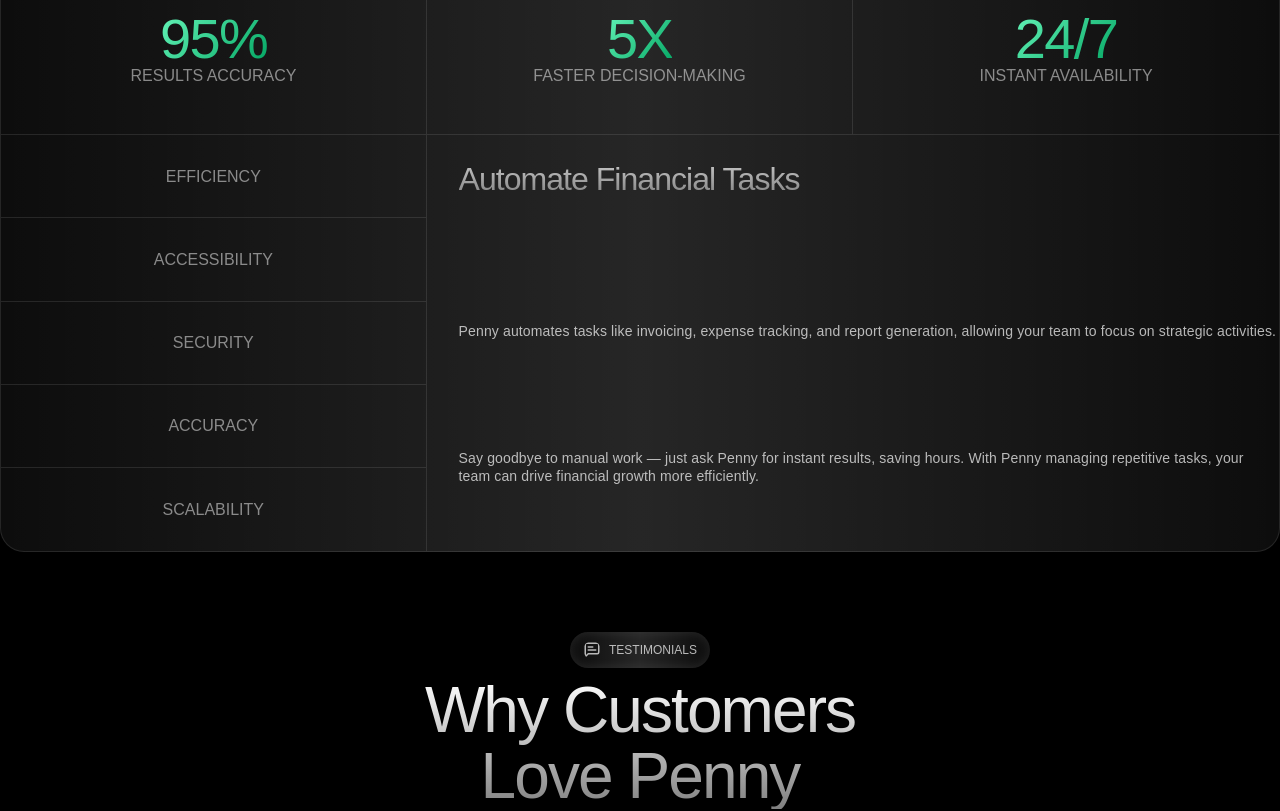
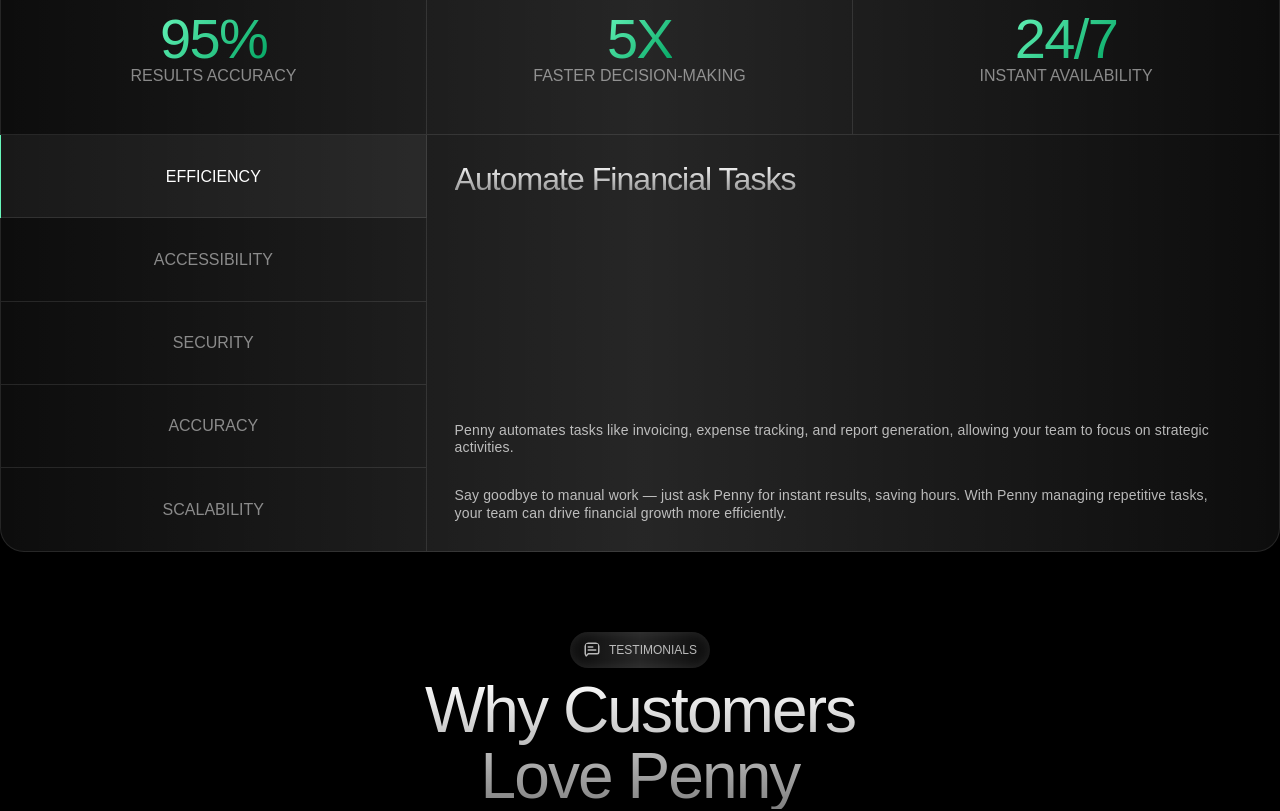
Before and after one commit to DiyorMr/izi, a React (Vite) app: page / in a window 1280 px wide. Shown: the part 4960-5771 px from the top of the page. Built offline with nearby package versions, Linux system fonts and the light colour scheme.

Commit message:
Fix: Home page all bugs fixes

```diff
--- a/src/components/Benefit/Benefit.scss
+++ b/src/components/Benefit/Benefit.scss
@@ -44,7 +44,6 @@
 
 .benefits-menu {
     display: flex;
-    gap: 32px;
     width: 100%;
 
     .menu-list {
@@ -67,6 +66,7 @@
             display: flex;
             align-items: center;
             justify-content: center;
+            cursor: pointer;
 
             &.active,
             &:hover {
@@ -84,6 +84,10 @@
     .menu-content {
         width: calc(66.6% - 32px);
         text-align: center;
+        display: flex;
+        flex-direction: column;
+        justify-content: space-between;
+        padding: 28px;
 
         .content-title {
             background: linear-gradient(0deg, gray, white);
@@ -95,7 +99,11 @@
             line-height: 33.28px;
             letter-spacing: -0.96px;
             text-align: left;
-            padding-top: 28px;
+        }
+        .content-box{
+            display: flex;
+            flex-direction: column;
+            gap: 30px;
         }
 
         .content-text {
@@ -105,7 +113,6 @@
             line-height: 17.92px;
             letter-spacing: 0.14px;
             text-align: left;
-            padding-top: 110px;
         }
     }
 }
--- a/src/components/Benefit/Benefit.tsx
+++ b/src/components/Benefit/Benefit.tsx
@@ -1,5 +1,47 @@
 import './Benefit.scss'
+import { Fragment, useState } from 'react'
 const Benefit = () => {
+    const data = [
+        {
+            name: 'Efficiency',
+            content:
+                <Fragment>
+                    <h3 className="content-title">Automate Financial Tasks</h3>
+                    <div className='content-box'>
+                        <p className="content-text">
+                            Penny automates tasks like invoicing, expense tracking, and report generation,
+                            allowing your team to focus on strategic activities.
+                        </p>
+                        <p className="content-text">
+                            Say goodbye to manual work — just ask Penny for instant results, saving hours.
+                            With Penny managing repetitive tasks, your team can drive financial growth more efficiently.
+                        </p>
+                    </div>
+                </Fragment>
+        },
+        {
+            name: "Accessibility",
+            content: <h3 className='content-title'>No data</h3>
+        },
+        {
+            name: "Security",
+            content: <h3 className='content-title'>No data</h3>
+        },
+        {
+            name: "Accuracy",
+            content: <h3 className='content-title'>No data</h3>
+        },
+        {
+            name: "Scalability",
+            content: <h3 className='content-title'>No data</h3>
+        },
+    ]
+
+    const [active, setActive] = useState<number>(0)
+
+    const handleCardClick = (index: number) => {
+        setActive(index);
+    };
     return (
         <>
             <div className="benefits-stats">
@@ -18,22 +60,20 @@
             </div>
             <div className="benefits-menu">
                 <ul className="menu-list">
-                    <li className="menu-item">Efficiency</li>
-                    <li className="menu-item">Accessibility</li>
-                    <li className="menu-item">Security</li>
-                    <li className="menu-item">Accuracy</li>
-                    <li className="menu-item">Scalability</li>
+                    {
+                        data?.map((item, index) => (
+                            <li
+                                key={index}
+                                className={`menu-item ${active === index ? "active" : ""}`}
+                                onClick={() => handleCardClick(index)}
+                            >
+                                {item.name}
+                            </li>
+                        ))
+                    }
                 </ul>
                 <div className="menu-content">
-                    <h3 className="content-title">Automate Financial Tasks</h3>
-                    <p className="content-text">
-                        Penny automates tasks like invoicing, expense tracking, and report generation,
-                        allowing your team to focus on strategic activities.
-                    </p>
-                    <p className="content-text">
-                        Say goodbye to manual work — just ask Penny for instant results, saving hours.
-                        With Penny managing repetitive tasks, your team can drive financial growth more efficiently.
-                    </p>
+                    {data[active].content}
                 </div>
             </div>
         </>
--- a/src/components/Pricing/Pricing.scss
+++ b/src/components/Pricing/Pricing.scss
@@ -2,7 +2,7 @@
 
     .pricing {
         display: flex;
-        justify-content: center;
+        justify-content: space-between;
         padding: 40px 20px;
         background-color: #000;
         flex-wrap: wrap;
@@ -141,6 +141,7 @@
     &_plans {
         display: flex;
         flex-direction: column;
+
         &_title {
             background: linear-gradient(0.00deg, rgb(128, 128, 128), rgb(255, 255, 255));
             -webkit-background-clip: text;
@@ -148,11 +149,10 @@
             background-clip: text;
             font-size: 24px;
             font-weight: 400;
-            line-height: 24.96px;
+            line-height: 36px;
             letter-spacing: -0.72px;
             text-align: left;
             width: 360px;
-            margin-bottom: 8px;
         }
 
         &_text {
@@ -175,6 +175,7 @@
     &_basic {
         display: flex;
         flex-direction: column;
+
         &_title {
             background: linear-gradient(0.00deg, rgb(128, 128, 128), rgb(255, 255, 255));
             -webkit-background-clip: text;
@@ -186,6 +187,7 @@
             letter-spacing: -0.72px;
             text-align: left;
             margin-bottom: 0;
+            padding-bottom: 16px;
         }
 
         &_btn {
@@ -211,11 +213,13 @@
             }
 
         }
+
         &_text {
             height: 60px;
             display: flex;
             align-items: center;
             justify-content: center;
+
             p {
                 color: rgb(255, 255, 255);
                 font-size: 14px;
@@ -229,6 +233,7 @@
     &_premium {
         display: flex;
         flex-direction: column;
+
         &_title {
             background: linear-gradient(-28.71deg, rgb(0, 163, 96), rgb(104, 247, 187));
             -webkit-background-clip: text;
@@ -239,6 +244,8 @@
             line-height: 24.96px;
             letter-spacing: -0.72px;
             text-align: left;
+            margin-bottom: 0;
+            padding-bottom: 16px;
         }
 
         &_btn {
@@ -264,11 +271,13 @@
             }
 
         }
+
         &_text {
             height: 60px;
             display: flex;
             align-items: center;
             justify-content: center;
+
             p {
                 color: rgb(255, 255, 255);
                 font-size: 14px;
--- a/src/components/Support/Support.scss
+++ b/src/components/Support/Support.scss
@@ -40,7 +40,7 @@
             text-align: left;
         }
 
-        button {
+        .button {
             width: 100%;
             padding: 15px;
             border-radius: 12px;
@@ -57,6 +57,9 @@
             text-align: center;
             text-transform: uppercase;
             margin-top: 32px;
+            display: flex;
+            align-items: center;
+            justify-content: center;
 
             &:hover {
                 background: #00d084;
--- a/src/components/Support/Support.tsx
+++ b/src/components/Support/Support.tsx
@@ -12,8 +12,13 @@
                             <img src={item.img} className='icon' alt="" />
                             <h3>{item.title}</h3>
                             <p>{item.text}</p>
-                            <button>{item.btn}</button>
-                            {/* <a className='button' href='https://t.me/AIMLab_Support'>{item.btn}</a> */}
+                            <a
+                                className='button'
+                                href='https://t.me/AIMLab_Support'
+                                target='_blank'
+                                >
+                                {item.btn}
+                            </a>
                         </div>
                     )
                 }
```
